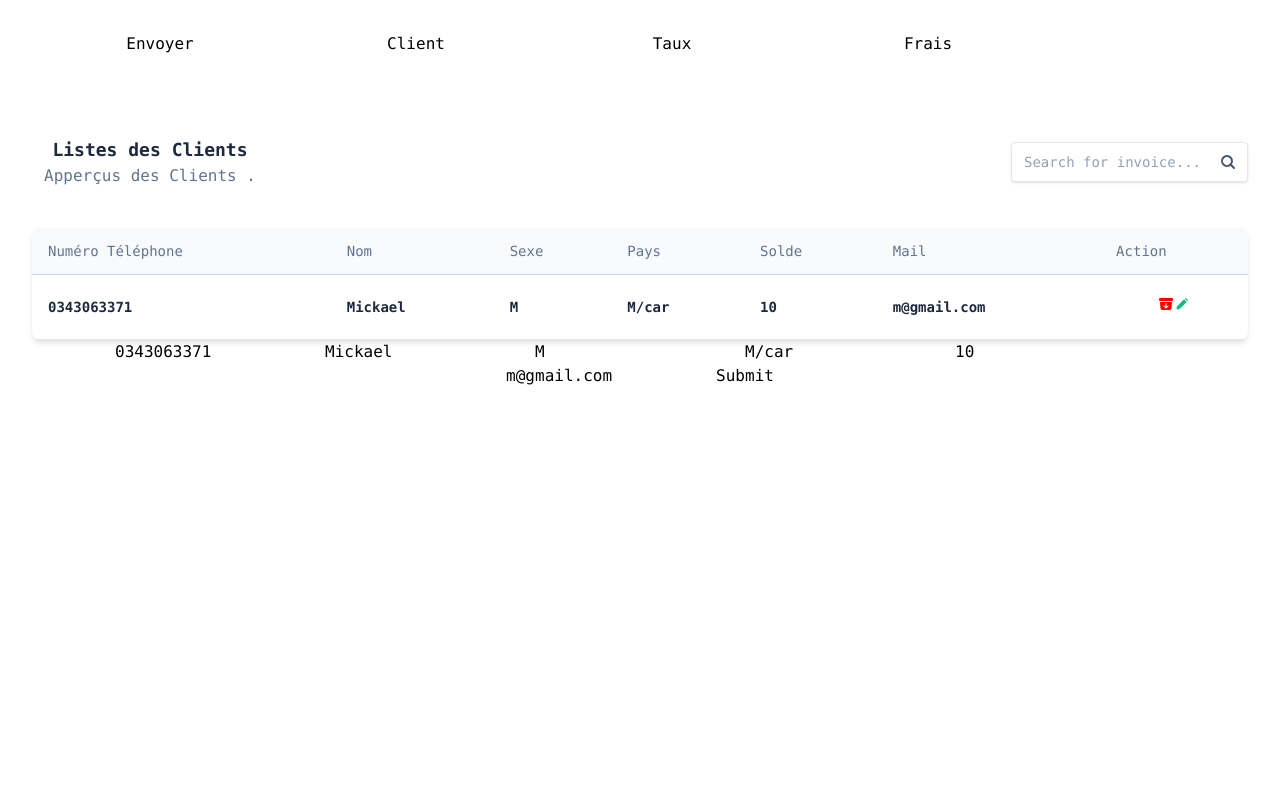
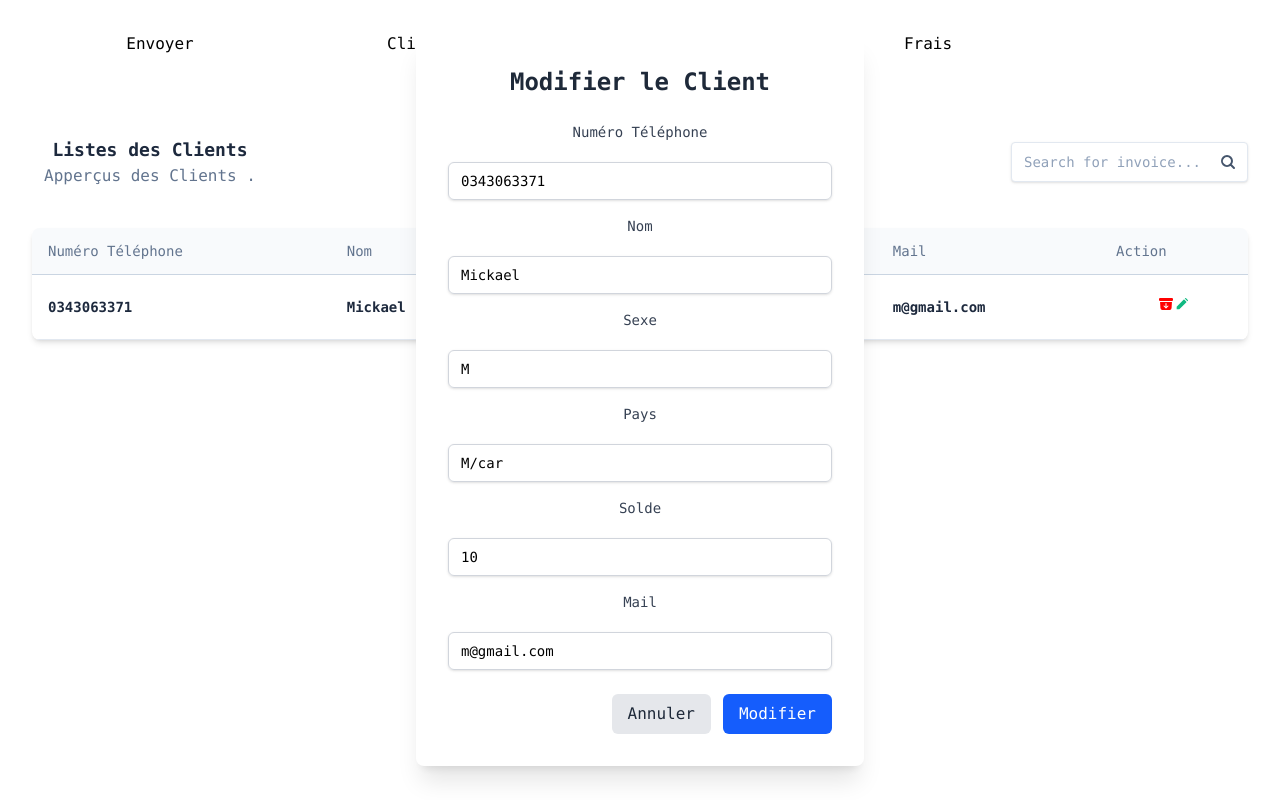
Before and after one commit to Mickael-Andjtv/MoneySender, a React (Vite) app: page / in a window 1280 px wide. Both pictures are taken after a click on the button 1182 px from the left and 304 px from the top of the page. Built offline with nearby package versions, Linux system fonts and the light colour scheme.

Commit message:
style for update client

```diff
--- a/src/components/Pages/Client.tsx
+++ b/src/components/Pages/Client.tsx
@@ -1,4 +1,4 @@
-import { useEffect, useState } from "react";
+import {  useState } from "react";
 import Table from "../Table";
 import type { DataClient } from "../services/Data";
 
@@ -37,7 +37,9 @@ export default function Client() {
 
   const updateData = async (editData: DataClient) => {
     console.log(editData);
+    setEdit(false);
   };
+
   return (
     <>
       <Table
@@ -49,7 +51,7 @@ export default function Client() {
       />
 
       {edit && (
-        <div>
+        <div className="fixed inset-0  flex items-center justify-center z-50">
           <form
             onSubmit={(e) => {
               e.preventDefault();
@@ -63,56 +65,129 @@ export default function Client() {
               };
               updateData(update as DataClient);
             }}
+            className="bg-white p-8 rounded-lg shadow-xl max-w-md w-full relative"
           >
+            <h2 className="text-2xl font-bold mb-6 text-gray-800 text-center">
+              Modifier le Client
+            </h2>
+            <div className="grid grid-cols-1 gap-4">
+              <label
+                htmlFor="numTel"
+                className="block text-sm font-medium text-gray-700"
+              >
+                Numéro Téléphone
+              </label>
               <input
                 type="text"
                 name="numTel"
+                id="numTel"
                 defaultValue={selectData?.numTel}
                 onChange={(e) =>
                   setEditData({ ...editData, numTel: e.target.value })
                 }
+                className="mt-1 block w-full px-3 py-2 border border-gray-300 rounded-md shadow-sm focus:outline-none focus:ring-blue-500 focus:border-blue-500 sm:text-sm"
               />
+
+              <label
+                htmlFor="name"
+                className="block text-sm font-medium text-gray-700"
+              >
+                Nom
+              </label>
               <input
                 type="text"
                 name="name"
+                id="name"
                 defaultValue={selectData?.name}
                 onChange={(e) =>
                   setEditData({ ...editData, name: e.target.value })
                 }
+                className="mt-1 block w-full px-3 py-2 border border-gray-300 rounded-md shadow-sm focus:outline-none focus:ring-blue-500 focus:border-blue-500 sm:text-sm"
               />
+
+              <label
+                htmlFor="sex"
+                className="block text-sm font-medium text-gray-700"
+              >
+                Sexe
+              </label>
               <input
                 type="text"
                 name="sex"
+                id="sex"
                 defaultValue={selectData?.sex}
                 onChange={(e) =>
                   setEditData({ ...editData, sex: e.target.value })
                 }
+                className="mt-1 block w-full px-3 py-2 border border-gray-300 rounded-md shadow-sm focus:outline-none focus:ring-blue-500 focus:border-blue-500 sm:text-sm"
               />
+
+              <label
+                htmlFor="country"
+                className="block text-sm font-medium text-gray-700"
+              >
+                Pays
+              </label>
               <input
                 type="text"
                 name="country"
+                id="country"
                 defaultValue={selectData?.country}
                 onChange={(e) =>
                   setEditData({ ...editData, country: e.target.value })
                 }
+                className="mt-1 block w-full px-3 py-2 border border-gray-300 rounded-md shadow-sm focus:outline-none focus:ring-blue-500 focus:border-blue-500 sm:text-sm"
               />
+
+              <label
+                htmlFor="pay"
+                className="block text-sm font-medium text-gray-700"
+              >
+                Solde
+              </label>
               <input
                 type="number"
                 name="pay"
+                id="pay"
                 defaultValue={selectData?.pay}
                 onChange={(e) =>
                   setEditData({ ...editData, pay: parseInt(e.target.value) })
                 }
+                className="mt-1 block w-full px-3 py-2 border border-gray-300 rounded-md shadow-sm focus:outline-none focus:ring-blue-500 focus:border-blue-500 sm:text-sm"
               />
+
+              <label
+                htmlFor="mail"
+                className="block text-sm font-medium text-gray-700"
+              >
+                Mail
+              </label>
               <input
                 type="text"
                 name="mail"
+                id="mail"
                 defaultValue={selectData?.mail}
                 onChange={(e) =>
                   setEditData({ ...editData, mail: e.target.value })
                 }
+                className="mt-1 block w-full px-3 py-2 border border-gray-300 rounded-md shadow-sm focus:outline-none focus:ring-blue-500 focus:border-blue-500 sm:text-sm"
               />
-            <button>Submit</button>
+            </div>
+            <div className="mt-6 flex justify-end space-x-3">
+              <button
+                type="button"
+                onClick={() => setEdit(false)}
+                className="px-4 py-2 bg-gray-200 text-gray-800 rounded-md hover:bg-gray-300 focus:outline-none focus:ring-2 focus:ring-gray-500 focus:ring-offset-2"
+              >
+                Annuler
+              </button>
+              <button
+                type="submit"
+                className="px-4 py-2 bg-blue-600 text-white rounded-md hover:bg-blue-700 focus:outline-none focus:ring-2 focus:ring-blue-500 focus:ring-offset-2"
+              >
+                Modifier
+              </button>
+            </div>
           </form>
         </div>
       )}
```
Lines whose indentation alone changed are shown as unchanged.
